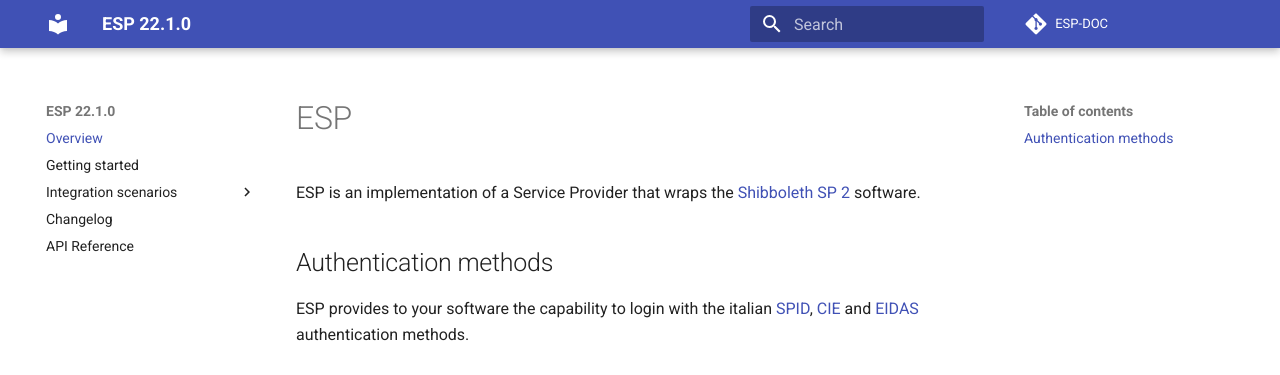
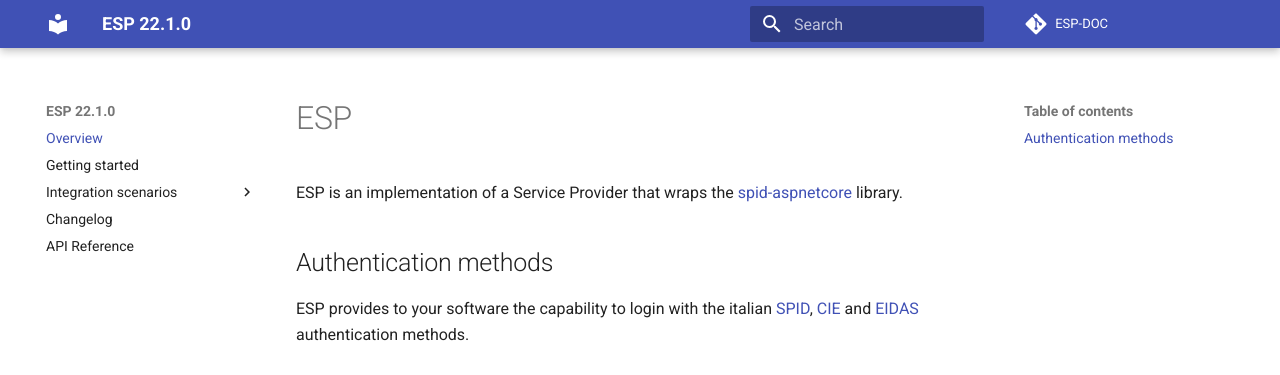
Before and after one commit to namirialgroup/esp-docs, an MkDocs documentation site: the page built from docs/index.md, in a window 1280 px wide. Shown: the top 375 px of the page. Built offline with MkDocs 1.6.1 and Material for MkDocs 9.7.7, drawn with Linux system fonts in a browser that asks for light colours; comment, search, counter and statistics services are not loaded.

Commit message:
Added fix

```diff
--- a/docs/index.md
+++ b/docs/index.md
@@ -1,6 +1,6 @@
 # ESP
 
-ESP is an implementation of a Service Provider that wraps the [Shibboleth SP 2](https://shibboleth.atlassian.net/wiki/spaces/SHIB2/overview) software.
+ESP is an implementation of a Service Provider that wraps the [spid-aspnetcore](https://github.com/italia/spid-aspnetcore) library.
 
 ## Authentication methods
 
```
Also changed, not shown: docs/integrations/getkey.md (+1 -1 lines).
